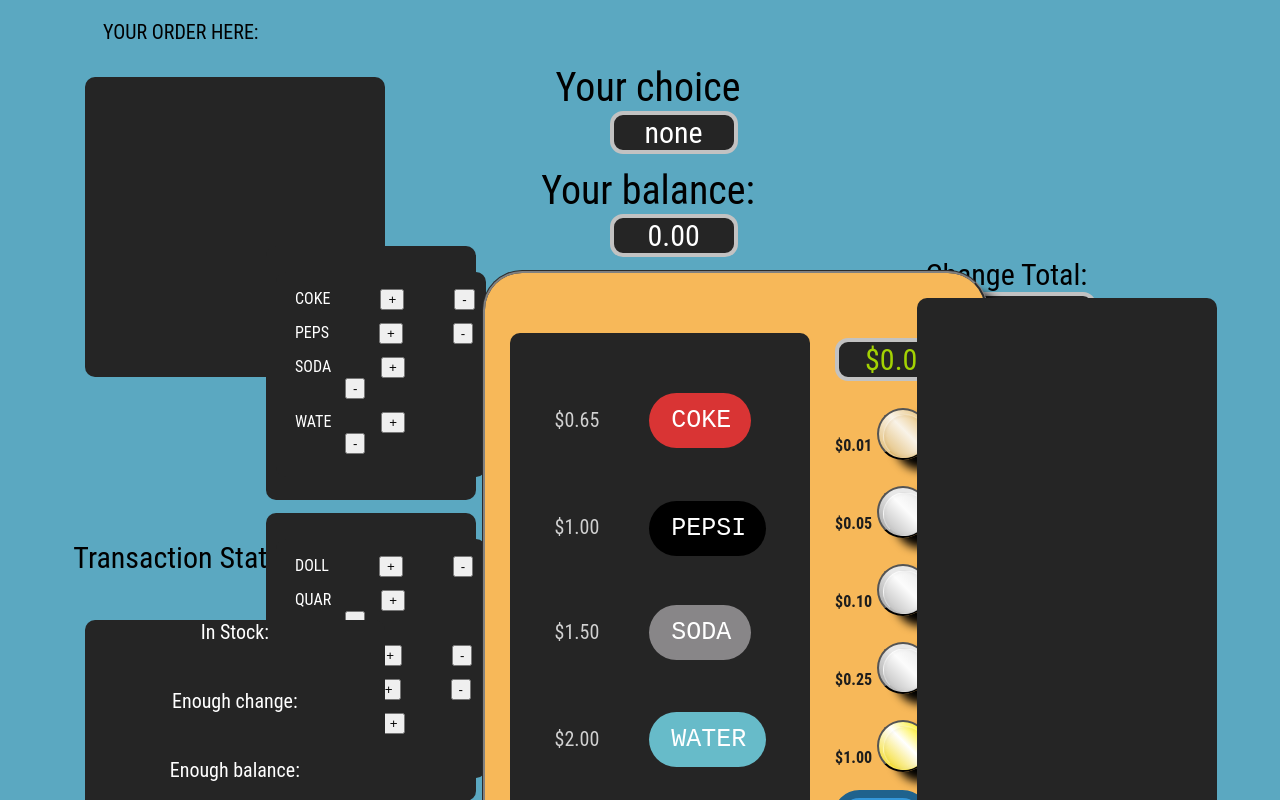
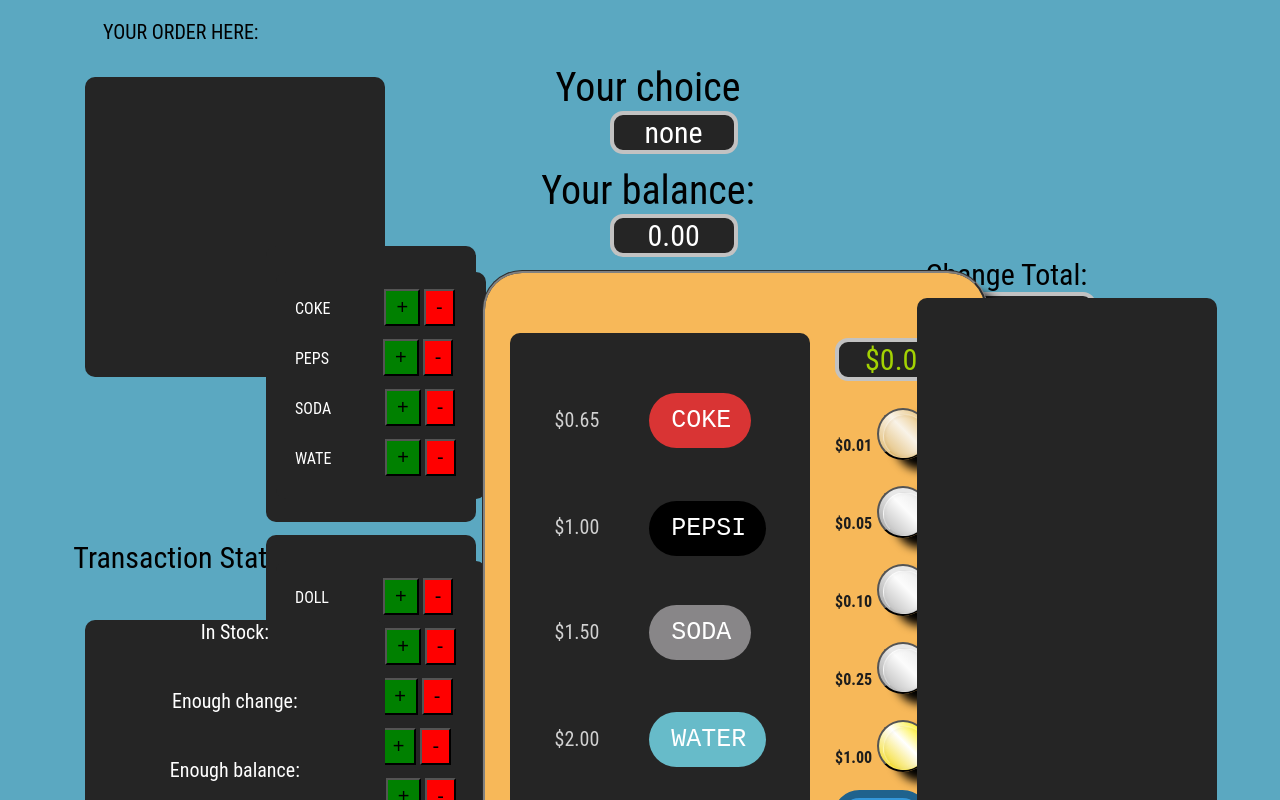
Before and after one commit to HuascarMC/vending-machine, a React (Create React App) app: page / in a window 1280 px wide. Shown: the top 800 px of the page. Built offline with nearby package versions, Linux system fonts and the light colour scheme.

Commit message:
added buttons to maintenance panel

```diff
--- a/src/index.css
+++ b/src/index.css
@@ -85,6 +85,23 @@
   -moz-border-radius: 13;
   border-radius: 13px;
    border: solid #c2c2c2 4px;
+}
+
+.plus {
+	margin-left: 30%;
+	background-color: green;
+	font-family: Arial;
+font-size: 20px;
+padding: 5px 10px 5px 10px;
+text-decoration: none;
+}
+
+.minus {
+	margin-left: 4px;
+	background-color: red;
+	padding: 5px 10px 5px 10px;
+	font-family: Arial;
+font-size: 20px;
 }
 
 .balance-text {
```
